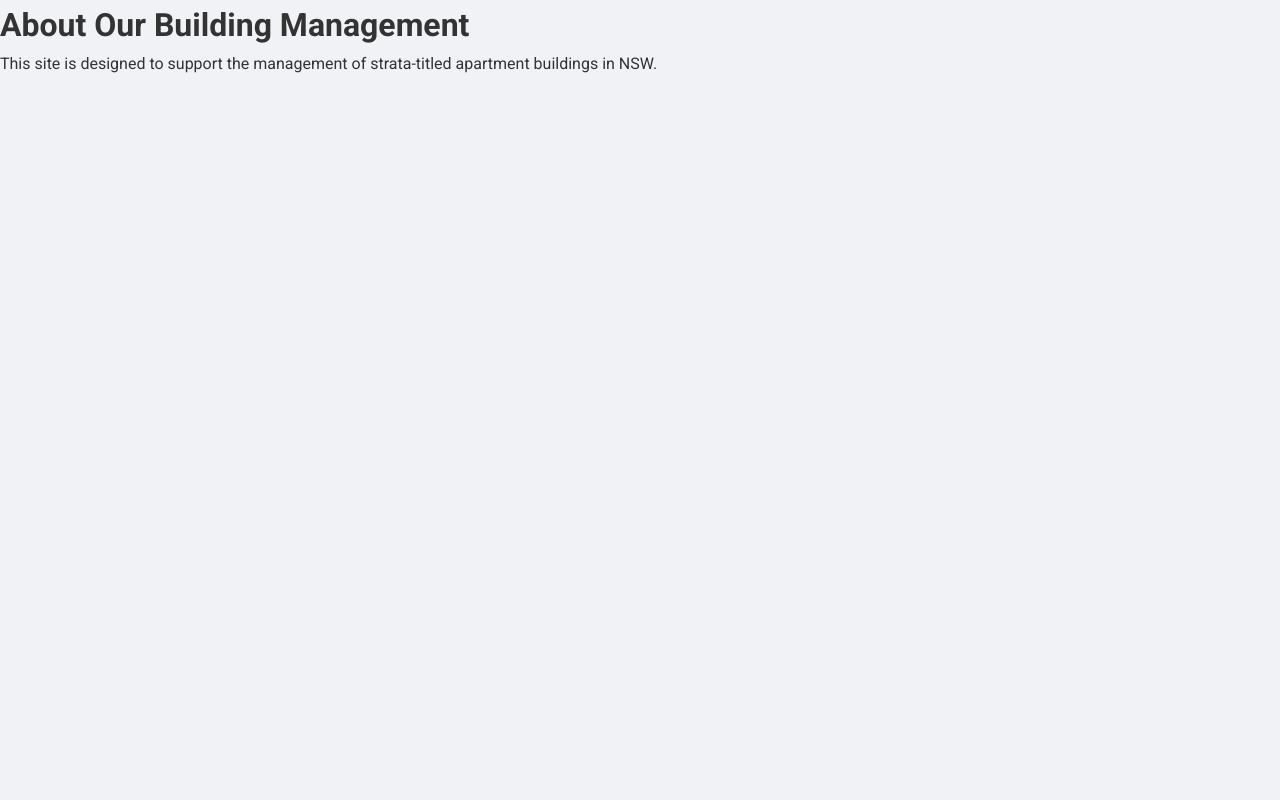
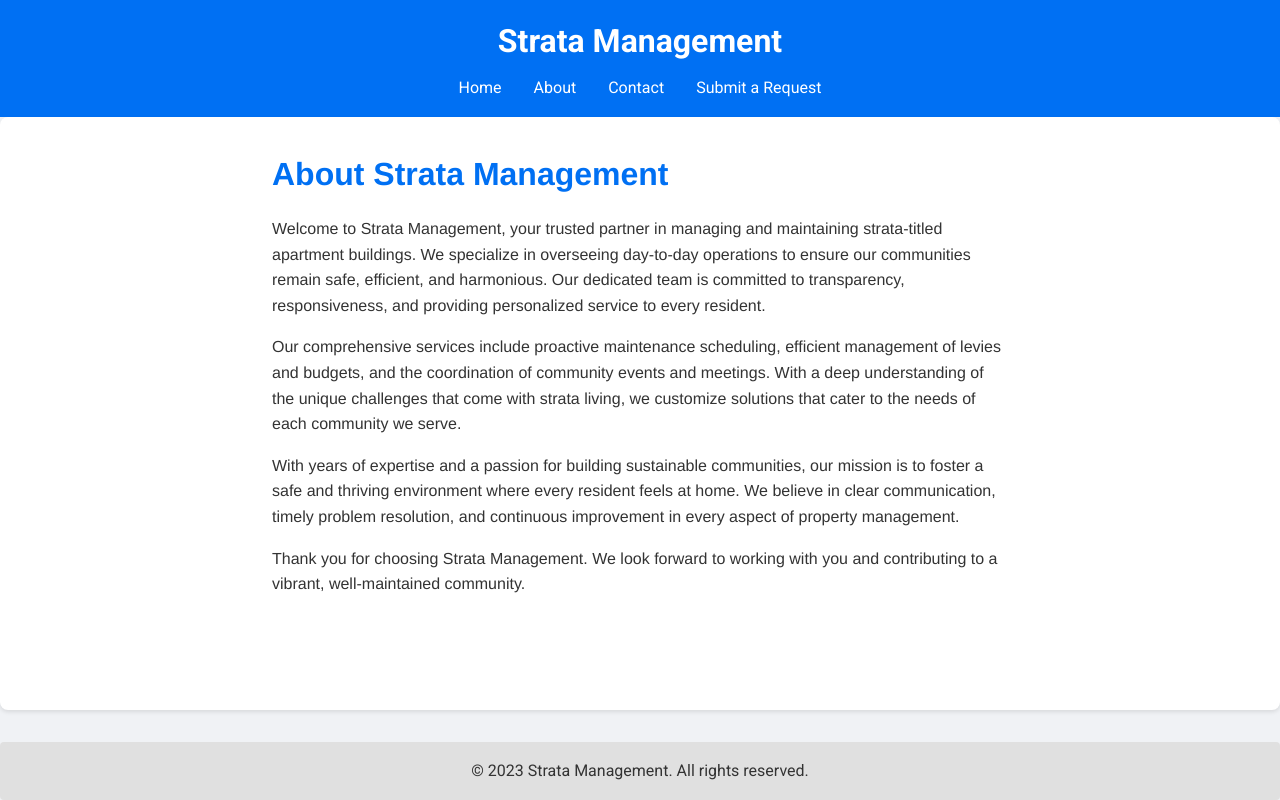
Before and after one commit to vsharma14-uni/INFO1111_TASK1, a Next.js app: page /about in a window 1280 px wide. Built offline with nearby package versions, Linux system fonts and the light colour scheme.

Commit message:
about us page

```diff
--- a/pages/about.js
+++ b/pages/about.js
@@ -1,10 +1,24 @@
+import Layout from '../components/Layout';
+import styles from '../styles/About.module.css';
+
 export default function About() {
-    return (
-      <div>
-        <h1>About Our Building Management</h1>
+  return (
+    <Layout>
+      <div className={styles.aboutContainer}>
+        <h2>About Strata Management</h2>
         <p>
-          This site is designed to support the management of strata-titled apartment buildings in NSW.
+          Welcome to Strata Management, your trusted partner in managing and maintaining strata-titled apartment buildings. We specialize in overseeing day-to-day operations to ensure our communities remain safe, efficient, and harmonious. Our dedicated team is committed to transparency, responsiveness, and providing personalized service to every resident.
+        </p>
+        <p>
+          Our comprehensive services include proactive maintenance scheduling, efficient management of levies and budgets, and the coordination of community events and meetings. With a deep understanding of the unique challenges that come with strata living, we customize solutions that cater to the needs of each community we serve.
+        </p>
+        <p>
+          With years of expertise and a passion for building sustainable communities, our mission is to foster a safe and thriving environment where every resident feels at home. We believe in clear communication, timely problem resolution, and continuous improvement in every aspect of property management.
+        </p>
+        <p>
+          Thank you for choosing Strata Management. We look forward to working with you and contributing to a vibrant, well-maintained community.
         </p>
       </div>
-    );
-  }
+    </Layout>
+  );
+}
--- /dev/null
+++ b/styles/About.module.css
@@ -0,0 +1,19 @@
+/* styles/About.module.css */
+
+.aboutContainer {
+    max-width: 800px;
+    margin: 0 auto;
+    padding: 2rem;
+    line-height: 1.6;
+    font-family: 'Helvetica Neue', Arial, sans-serif;
+  }
+
+  .aboutContainer h2 {
+    margin-bottom: 1rem;
+    font-size: 2rem;
+    color: #0070f3;
+  }
+
+  .aboutContainer p {
+    margin-bottom: 1rem;
+  }
```
